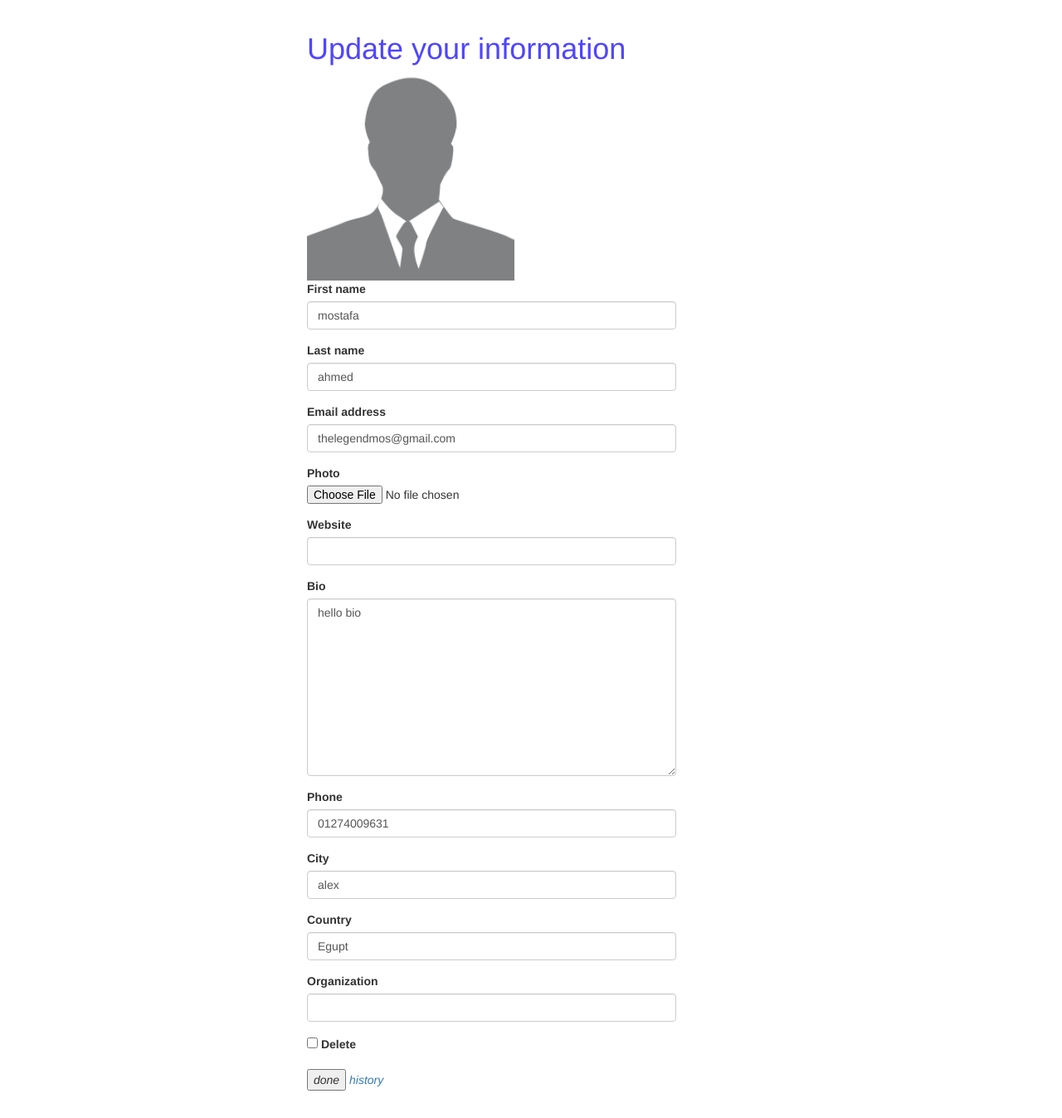
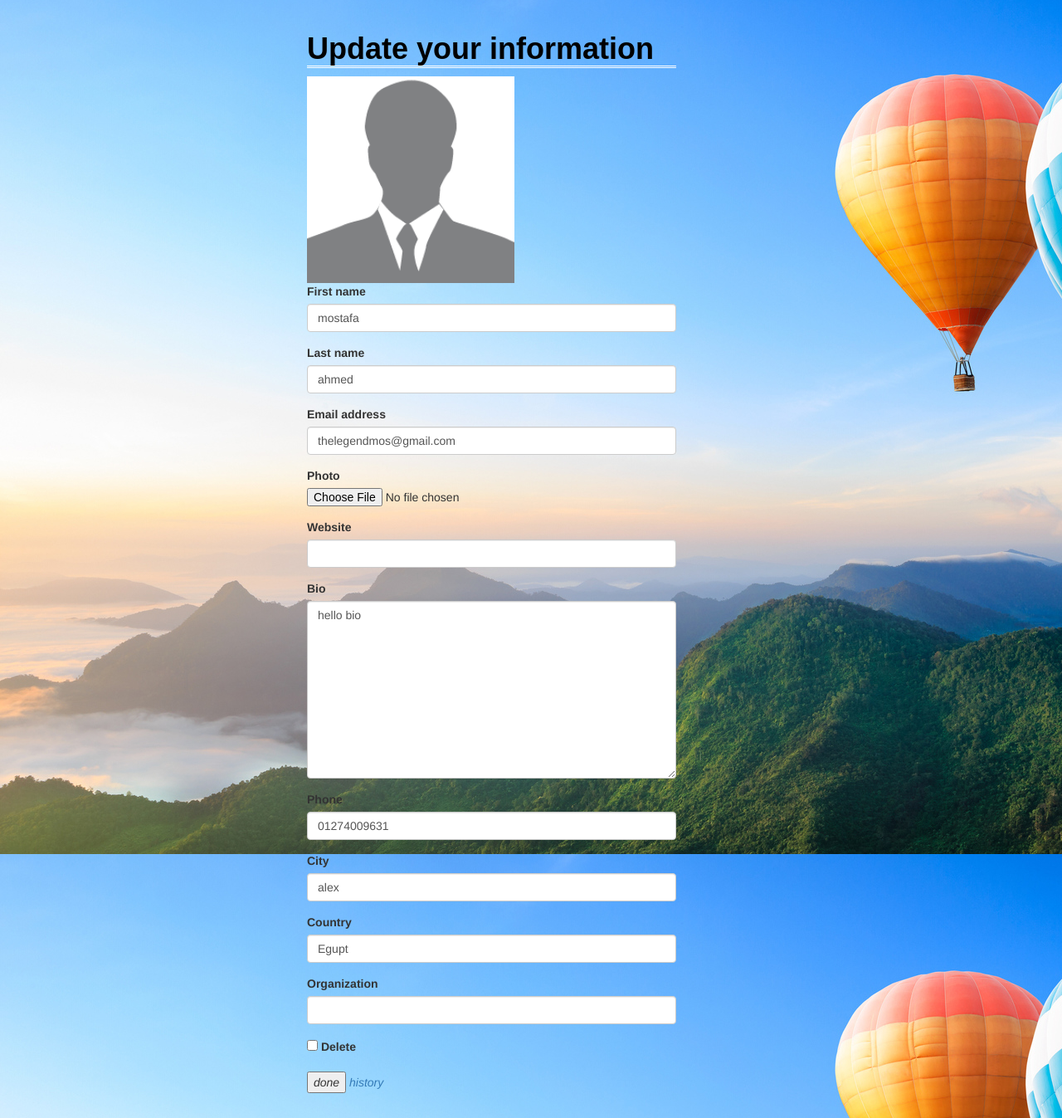
Before and after one commit to Sasa94s/stock_market, a Django app: page /profile/edit/ in a window 1280 px wide. Shown: the part 51-1398 px from the top of the page at 83% size. Before the commit the page ends 1365 px from the top, so only its background shows below. Run offline with Django 3.2, Linux system fonts and the light colour scheme; a user stored in the database is signed in; data comes from the database, SQL or seed files in the repository; some libraries are stand-ins or nearby versions.

Commit message:
update  profile
update  profile(  background-image , change button shape & postion , change font & color of some letter )

```diff
--- a/static/static/css/main.css
+++ b/static/static/css/main.css
@@ -1,3 +1,37 @@
-h1 {color: #4f45ff;}
-h3 {color: rgb(120, 72, 205)
+
+body {
+    padding-top: 70px;
+    padding-bottom: 30px;
+    background-color:#ddddbb ;
+    background-image: url('../img/home.jpeg');
+    -webkit-border-image: url('../img/home.jpeg')
 }
+
+.probu{
+
+}
+.signbu{
+
+    margin-bottom: 1000px;
+}
+
+h1{
+    color: black;
+    font-family:Arial, Helvetica, sans-serif;
+    font-weight: bolder;
+    border: white;
+border-bottom-style:double;
+border-bottom-width: medium;
+}
+
+.one{
+    color: blue;
+    font-size: medium;
+    font-weight: bold;
+    font-family: 'Times New Roman', Times, serif;
+}
+
+.col-md-12 {
+    width: 100%;
+
+}
```
Also changed, not shown: 1 other file.
